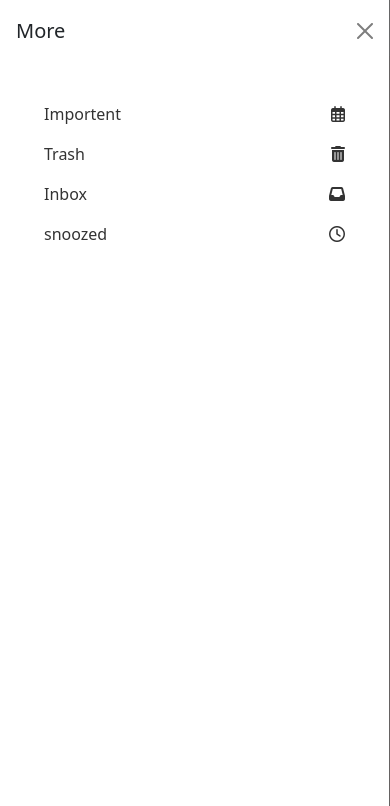
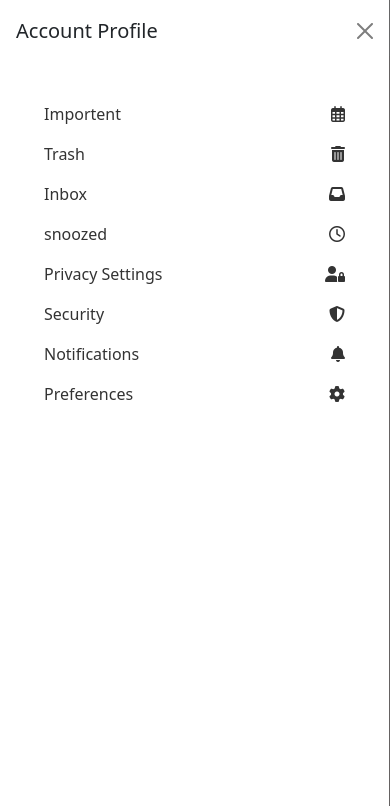
Before and after one commit to Raza-Ali2023/Email-project, a plain HTML site: page index.html in a window 390 px wide. Both pictures are taken after a click on the button 27 px from the left and 28 px from the top of the page. Shown: the top 806 px of the page. Drawn offline with nearby package versions, Linux system fonts and the light colour scheme.

Commit message:
1 file modified

```diff
--- a/index.html
+++ b/index.html
@@ -19,7 +19,7 @@
 
     <div class="offcanvas offcanvas-start myoffcanvas" data-bs-scroll="true" tabindex="-1" id="offcanvas-with-both-options" aria-labelledby="offcanvas-with-both-options-label">
       <div class="offcanvas-header">
-        <h5 class="offcanvas-title" id="offcanvas-with-both-options-label">More</h5>
+        <h5 class="offcanvas-title" id="accountOffcanvasLabel"> Account Profile</h5>
         <button type="button" class="btn-close" data-bs-dismiss="offcanvas" aria-label="Close"></button>
       </div>
       <div class="offcanvas-body">
@@ -29,6 +29,13 @@
           <li class="list-group-item mylist d-flex justify-content-between align-items-center">Trash<i class="fas fa-trash-alt"></i></li>
           <li class="list-group-item mylist d-flex justify-content-between align-items-center">Inbox<i class="fas fa-inbox"></i></li>
           <li class="list-group-item mylist d-flex justify-content-between align-items-center">snoozed<i class="far fa-clock"></i></li>
+
+            <ul class="list-group">
+              <li class="list-group-item mylist d-flex justify-content-between align-items-center">Privacy Settings <i class="fas fa-user-lock"></i></li>
+              <li class="list-group-item mylist d-flex justify-content-between align-items-center">Security <i class="fas fa-shield-alt"></i></li>
+              <li class="list-group-item mylist d-flex justify-content-between align-items-center">Notifications <i class="fas fa-bell"></i></li>
+              <li class="list-group-item mylist d-flex justify-content-between align-items-center">Preferences <i class="fas fa-cog"></i></li>
+            </ul>
         </ul>
       </div>
     </p>
@@ -82,16 +89,16 @@
       <!-- Compose Button -->
       <button id="composeButton" class="btn myCompose mb-5">Compose</button>
     </div>
-    <div class="col-sm-7 mt-5">
+    <div class="col-sm-7 mt-5 col-md-8 col-lg-7">
       <!-- Background Boxes -->
       <div class="background-box mt-3 p-3"><p><strong> Subject 1</strong> <br>  Tech - Free Code Academy and others share their thoughts on LinkedIn</p></div>
-      <div class="background-box p-3"><p>Nulla vitae varius metus. In hac habitasse platea dictumst. Sed interdum pulvinar est id consectetur. Nullam a tortor quam. Fusce fringilla massa velit, a interdum velit pharetra eget. Donec posuere urna metus, ut fermentum nisl sagittis id.</p></div>
-      <div class="background-box p-3"><p>Lorem ipsum dolor sit amet, consectetur adipiscing elit. Mauris aliquet, neque id iaculis tristique, tortor tortor sollicitudin libero, non vestibulum neque lacus ut purus. Sed a lacus id ex volutpat sagittis vitae vel sem. Fusce ultrices magna ligula, a lobortis mauris tincidunt vel.</p></div>
-      <div class="background-box p-3"><p>Pellentesque dignissim ipsum in risus gravida dapibus. Donec malesuada ullamcorper arcu ac tempus. Vestibulum sollicitudin ligula vitae semper fermentum. Etiam placerat lobortis tellus, ac tempus enim ultrices et. Fusce interdum justo ac mauris elementum, sit amet condimentum est fermentum.</p></div>
-      <div class="background-box p-3"><p>Vestibulum ante ipsum primis in faucibus orci luctus et ultrices posuere cubilia curae; Integer eu lacinia nunc. Nam gravida urna magna, sed pulvinar arcu aliquam id. Vivamus posuere dolor non ligula cursus, vel convallis arcu tincidunt.</p></div>
-      <div class="background-box p-3"><p>Vestibulum ante ipsum primis in faucibus orci luctus et ultrices posuere cubilia curae; Integer eu lacinia nunc. Nam gravida urna magna, sed pulvinar arcu aliquam id. Vivamus posuere dolor non ligula cursus, vel convallis arcu tincidunt.</p></div>
+      <div class="background-box p-3"><p><strong> Subject 2</strong> <br>  Tech - Free Code Academy and others share their thoughts on LinkedIn</p></div>
+      <div class="background-box p-3"><p><strong> Subject 3</strong> <br>  Tech - Free Code Academy and others share their thoughts on LinkedIn</p></div>
+      <div class="background-box p-3"><p><strong> Subject 4</strong> <br>  Tech - Free Code Academy and others share their thoughts on LinkedIn</p></div>
+      <div class="background-box p-3"><p><strong> Subject 5</strong> <br>  Tech - Free Code Academy and others share their thoughts on LinkedIn</p></div>
+      <div class="background-box p-3"><p><strong> Subject 6</strong> <br>  Tech - Free Code Academy and others share their thoughts on LinkedIn</p></div>
     </div>
-    <div class="col-sm-3 mt-5 d-none d-lg-block">
+    <div class="col-2 col-md-4 col-lg-3 mt-5 d-none d-lg-block">
       <!-- Account Profile -->
       <div class="background-box p-3 d-flex flex-column justify-content-between">
         <h5>Account Profile</h5>
@@ -104,7 +111,7 @@
       </div>
     </div>
 
-    <div class="col-sm-2 mt-5 d-lg-none d-xl-block d-xl-none d-xxl-block">
+    <div class="col-2 mt-5 d-lg-none d-xl-block d-xl-none d-xxl-block d-none d-sm-block">
 
       <!-- Account Profile - Offcanvas -->
       <button class="btn mylist myoffcanvas" type="button" data-bs-toggle="offcanvas" data-bs-target="#accountOffcanvas" aria-controls="accountOffcanvas">
```
